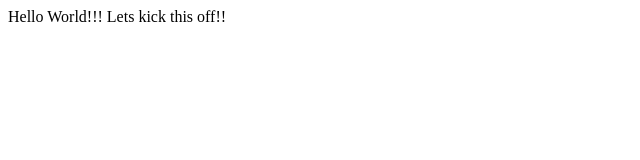
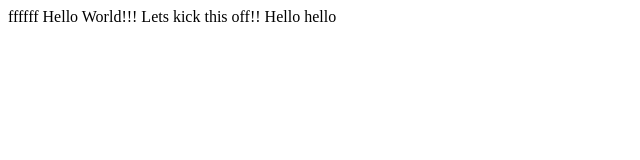
Before and after one commit to Adarsh-NP/lecture0CS50, a plain HTML site: page hello.html in a window 1280 px wide. Shown: the whole page, without its empty margins (0-640 px from the left). Drawn offline with Linux system fonts and the light colour scheme.

Commit message:
Update hello.html

```diff
--- a/hello.html
+++ b/hello.html
@@ -1,4 +1,4 @@
-
+ffffff
 <!DOCTYPE html>
 <html lang="en" dir="ltr">
   <head>
@@ -8,5 +8,7 @@
   <body>
     Hello World!!!
     Lets kick this off!!
+    Hello
+    hello
   </body>
 </html>
```
